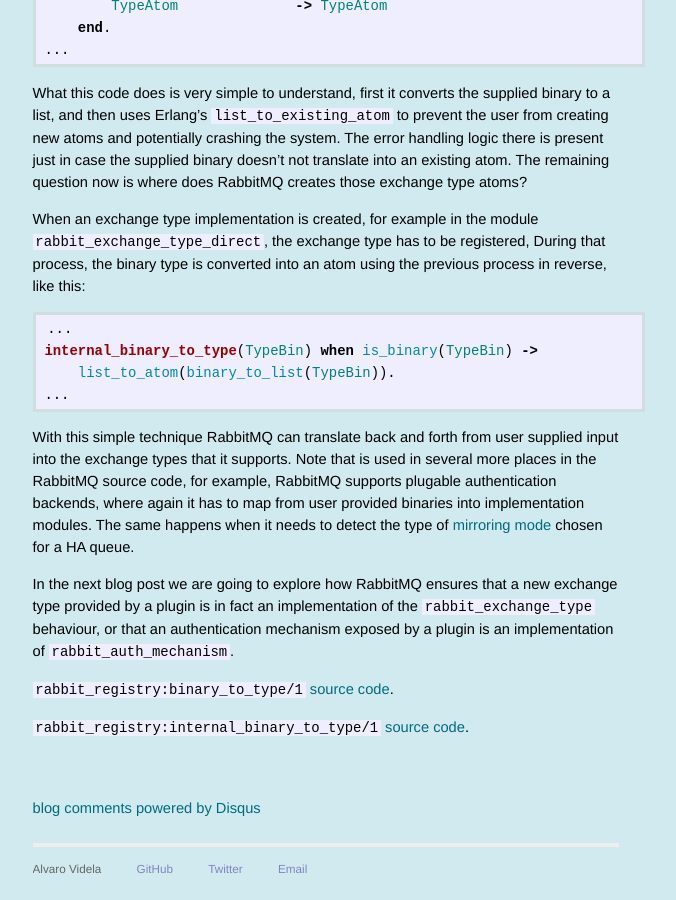
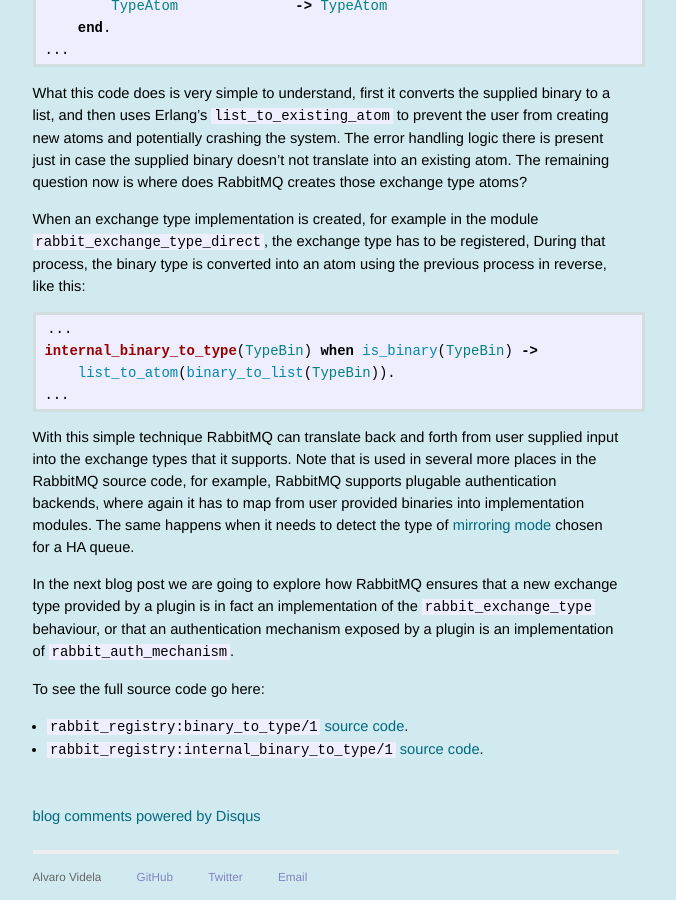
Before and after one commit to videlalvaro/videlalvaro.github.io, a Jekyll site: the page built from _posts/2013-09-02-rabbitmq-sanitzing-user-input-in-erlang.md, in a window 1280 px wide and 900 px high, scrolled down 1252 px. Shown: the whole window, without its empty margins (314-990 px from the left). Built offline with Jekyll 4.4.1, drawn with Linux system fonts in a browser that asks for light colours; comment, search, counter and statistics services are not loaded.

Commit message:
improves links at the end

```diff
--- a/_posts/2013-09-02-rabbitmq-sanitzing-user-input-in-erlang.md
+++ b/_posts/2013-09-02-rabbitmq-sanitzing-user-input-in-erlang.md
@@ -44,6 +44,7 @@
 
 In the next blog post we are going to explore how RabbitMQ ensures that a new exchange type provided by a plugin is in fact an implementation of the `rabbit_exchange_type` behaviour, or that an authentication mechanism exposed by a plugin is an implementation of `rabbit_auth_mechanism`.
 
-`rabbit_registry:binary_to_type/1` [source code](http://hg.rabbitmq.com/rabbitmq-server/file/fe3f446ab083/src/rabbit_registry.erl#l62).
+To see the full source code go here:
 
-`rabbit_registry:internal_binary_to_type/1` [source code](http://hg.rabbitmq.com/rabbitmq-server/file/fe3f446ab083/src/rabbit_registry.erl#l81).
+- `rabbit_registry:binary_to_type/1` [source code](http://hg.rabbitmq.com/rabbitmq-server/file/fe3f446ab083/src/rabbit_registry.erl#l62).
+- `rabbit_registry:internal_binary_to_type/1` [source code](http://hg.rabbitmq.com/rabbitmq-server/file/fe3f446ab083/src/rabbit_registry.erl#l81).
```
